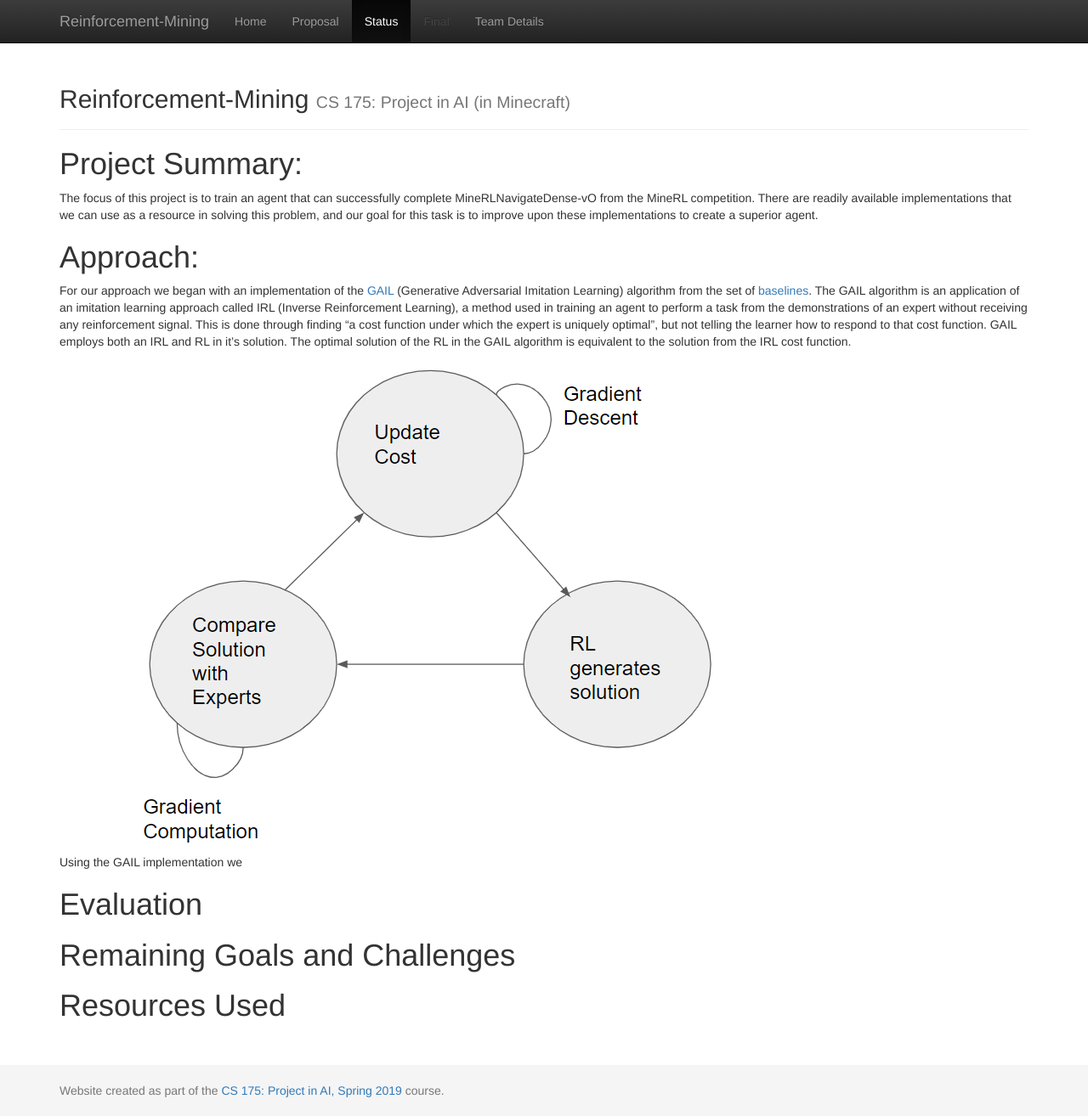
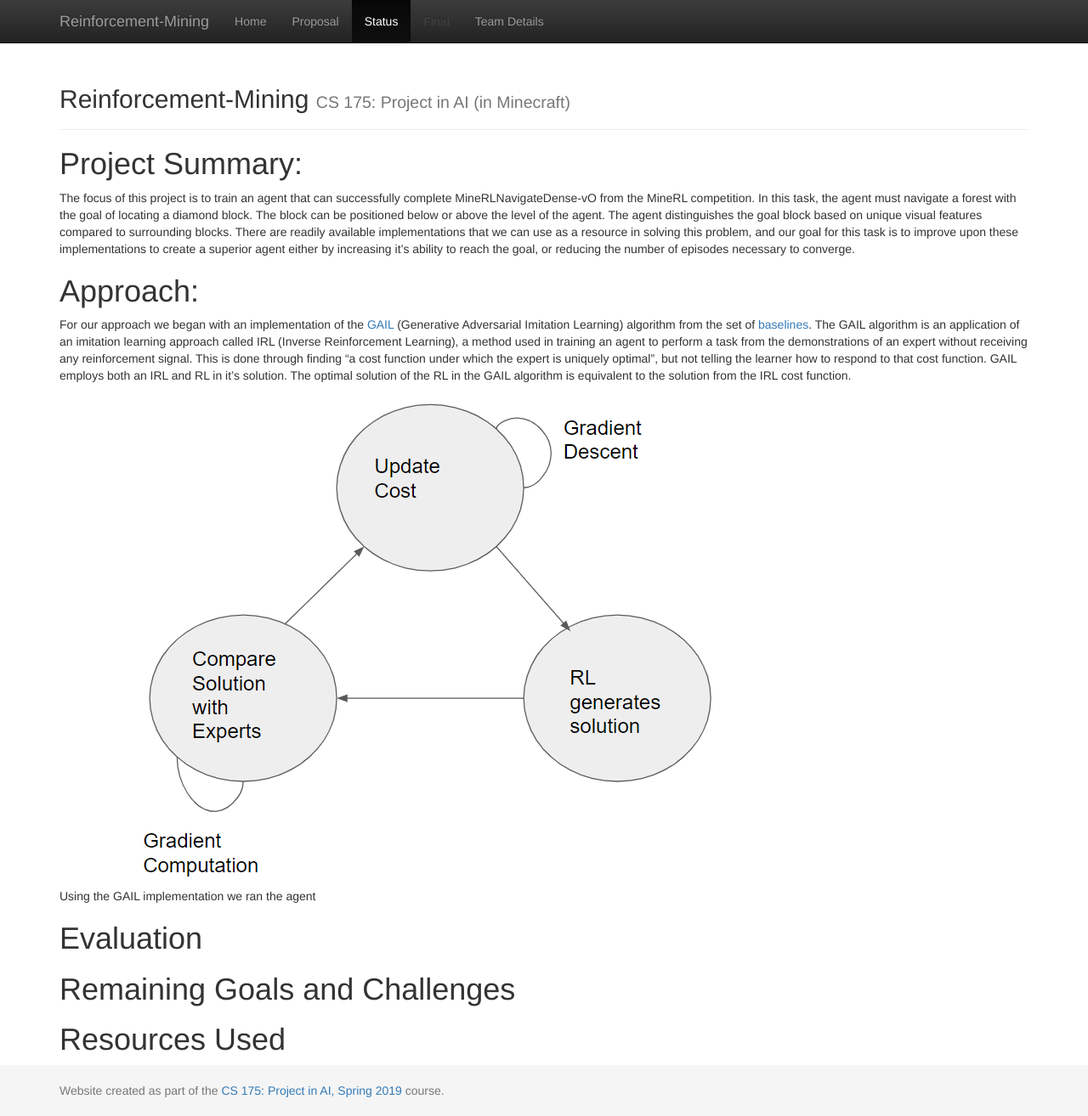
Before and after one commit to TDHTTTT/RM, a Jekyll site: the page built from docs/status.md, in a window 1280 px wide and 1314 px high. Shown: the whole window at 85% size. Built offline with Jekyll 4.4.1, drawn with Linux system fonts in a browser that asks for light colours.

Commit message:
Update status.md

```diff
--- a/docs/status.md
+++ b/docs/status.md
@@ -4,14 +4,14 @@ title:  Status
 ---
 
 # Project Summary:
-The focus of this project is to train an agent that can successfully complete MineRLNavigateDense-vO from the MineRL competition. There are readily available implementations that we can use as a resource in solving this problem, and our goal for this task is to improve upon these implementations to create a superior agent.
+The focus of this project is to train an agent that can successfully complete MineRLNavigateDense-vO from the MineRL competition. In this task, the agent must navigate a forest with the goal of locating a diamond block. The block can be positioned below or above the level of the agent. The agent distinguishes the goal block based on unique visual features compared to surrounding blocks. There are readily available implementations that we can use as a resource in solving this problem, and our goal for this task is to improve upon these implementations to create a superior agent either by increasing it's ability to reach the goal, or reducing the number of episodes necessary to converge.
 
 # Approach:
 For our approach we began with an implementation of the [GAIL](https://arxiv.org/pdf/1606.03476.pdf) (Generative Adversarial Imitation Learning) algorithm from the set of [baselines](https://github.com/minerllabs/baselines/tree/master/general/chainerrl#getting-started). The GAIL algorithm is an application of an imitation learning approach called IRL (Inverse Reinforcement Learning), a method used in training an agent to perform a task from the demonstrations of an expert without receiving any reinforcement signal. This is done through finding "a cost function under which the expert is uniquely optimal", but not telling the learner how to respond to that cost function. GAIL employs both an IRL and RL in it's solution. The optimal solution of the RL in the GAIL algorithm is equivalent to the solution from the IRL cost function.
 
 ![Image](images/IRL.PNG)
 
-Using the GAIL implementation we
+Using the GAIL implementation we ran the agent
 
 # Evaluation
 
```
